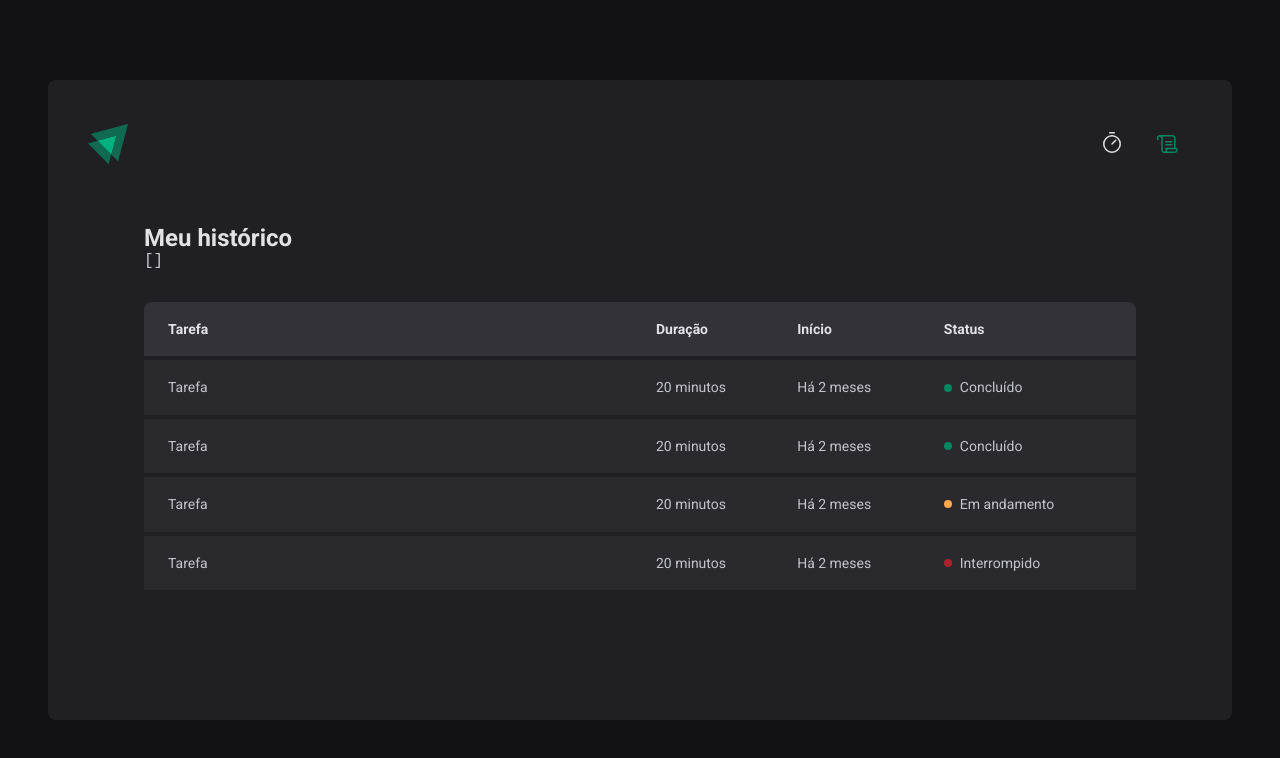
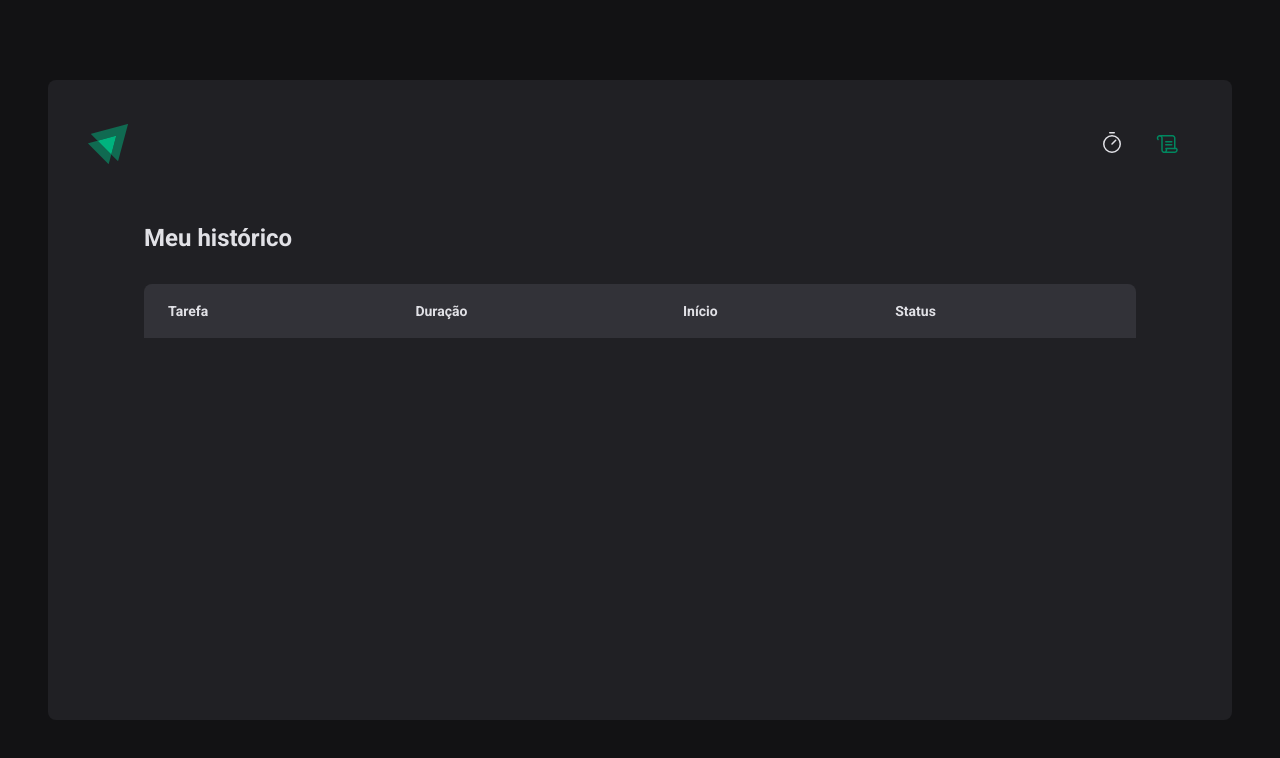
Before and after one commit to yurisoaresm/ignite-timer, a React (Vite) app: page /history in a window 1280 px wide. Shown: the top 758 px of the page. Built offline with nearby package versions, Linux system fonts and the light colour scheme.

Commit message:
feat: create dynamics to history page

```diff
--- a/src/pages/History/index.tsx
+++ b/src/pages/History/index.tsx
@@ -1,4 +1,7 @@
 import { useContext } from 'react'
+import { formatDistanceToNow } from 'date-fns'
+import ptBR from 'date-fns/locale/pt-BR'
+
 import { CyclesContext } from '../../contexts/CyclesContext'
 import { HistoryContainer, HistoryList, Status } from './styles'
 
@@ -8,8 +11,6 @@
   return (
     <HistoryContainer>
       <h1>Meu histórico</h1>
-
-      <pre>{JSON.stringify(cycles, null, 2)}</pre>
 
       <HistoryList>
         <table>
@@ -22,44 +23,31 @@
             </tr>
           </thead>
           <tbody>
-            <tr>
-              <td>Tarefa</td>
-              <td>20 minutos</td>
-              <td>Há 2 meses</td>
-              <td>
-                <Status statusColor="green">Concluído</Status>
-              </td>
-            </tr>
-          </tbody>
-          <tbody>
-            <tr>
-              <td>Tarefa</td>
-              <td>20 minutos</td>
-              <td>Há 2 meses</td>
-              <td>
-                <Status statusColor="green">Concluído</Status>
-              </td>
-            </tr>
-          </tbody>
-          <tbody>
-            <tr>
-              <td>Tarefa</td>
-              <td>20 minutos</td>
-              <td>Há 2 meses</td>
-              <td>
-                <Status statusColor="yellow">Em andamento</Status>
-              </td>
-            </tr>
-          </tbody>
-          <tbody>
-            <tr>
-              <td>Tarefa</td>
-              <td>20 minutos</td>
-              <td>Há 2 meses</td>
-              <td>
-                <Status statusColor="red">Interrompido</Status>
-              </td>
-            </tr>
+            {cycles.map((cycle) => {
+              return (
+                <tr key={cycle.id}>
+                  <td>{cycle.task}</td>
+                  <td>{cycle.minutesAmount} minutos</td>
+                  <td>
+                    {formatDistanceToNow(cycle.startDate, {
+                      addSuffix: true,
+                      locale: ptBR,
+                    })}
+                  </td>
+                  <td>
+                    {cycle.finishedDate && (
+                      <Status statusColor="green">Concluído</Status>
+                    )}
+                    {cycle.interruptedDate && (
+                      <Status statusColor="red">Interrompido</Status>
+                    )}
+                    {!cycle.finishedDate && !cycle.interruptedDate && (
+                      <Status statusColor="yellow">Em andamento</Status>
+                    )}
+                  </td>
+                </tr>
+              )
+            })}
           </tbody>
         </table>
       </HistoryList>
```
